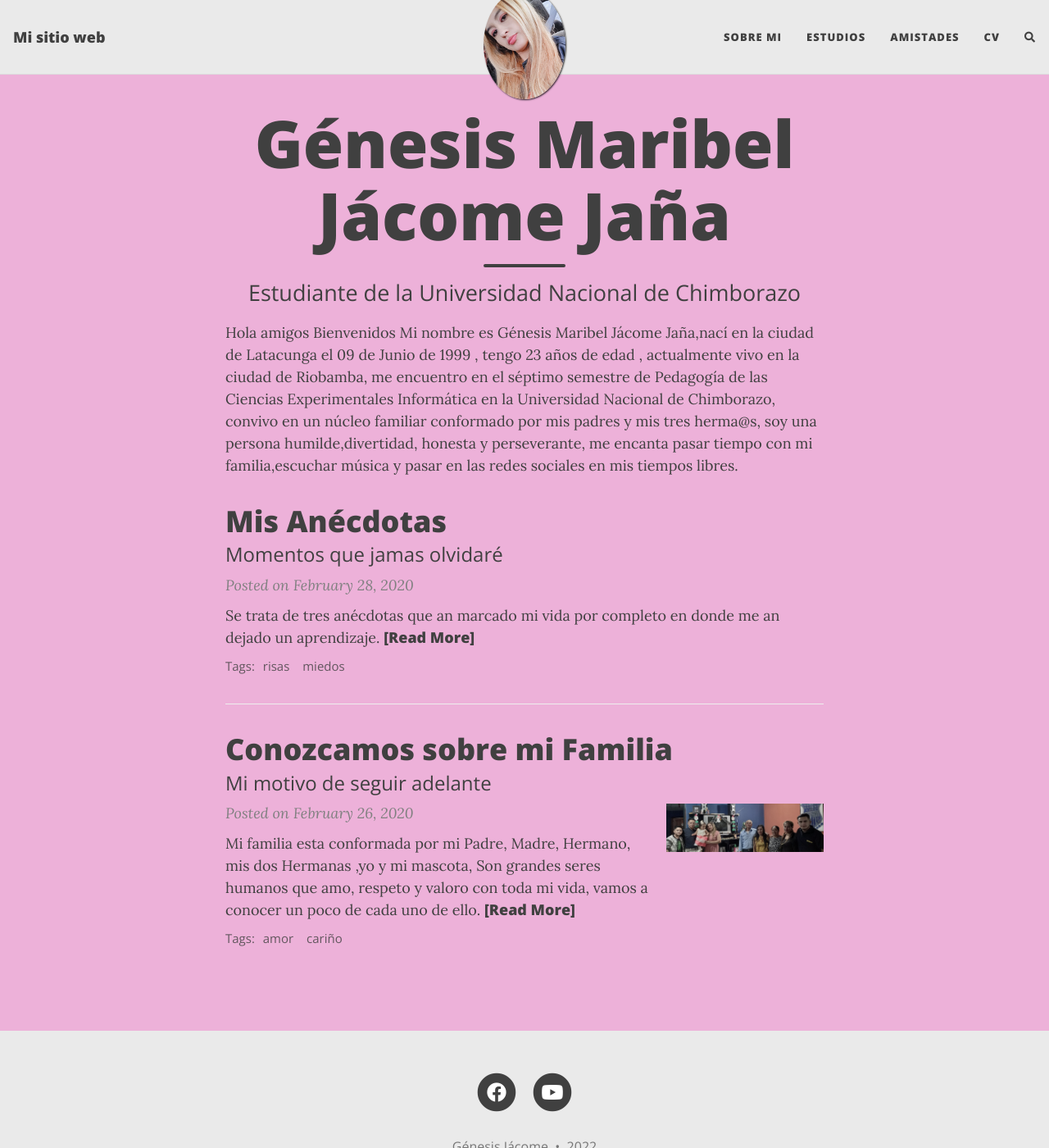
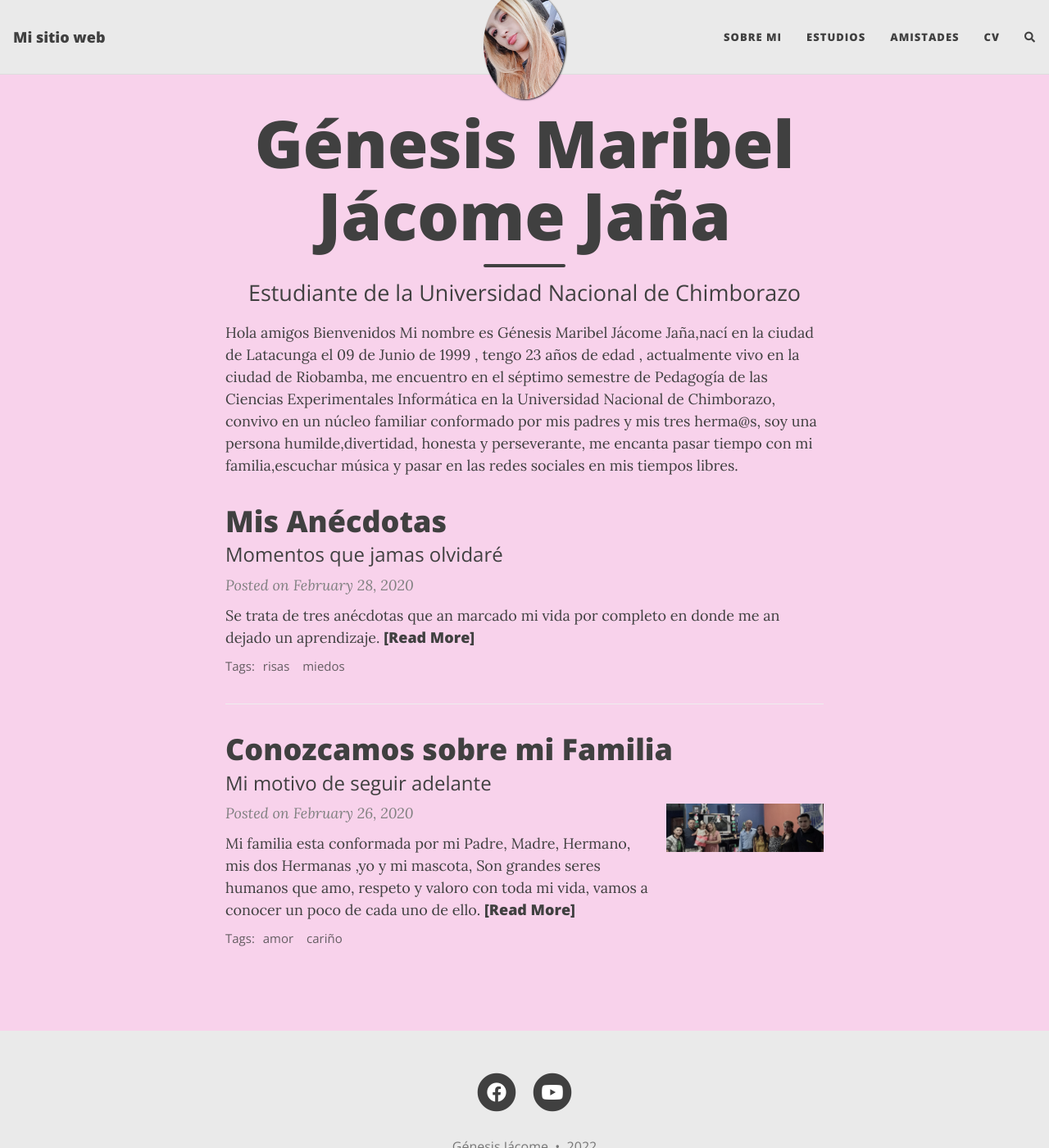
Before and after one commit to gmaribelj/gmaribelj.github.io, a Jekyll site: the page built from index.html, in a window 1280 px wide and 1400 px high. Shown: the whole window at 82% size. Built offline with Jekyll 4.4.1, drawn with Linux system fonts in a browser that asks for light colours; nearby versions of some CDN libraries; the list of posts is cut into pages by our own code; comment, search, counter and statistics services are not loaded.

Commit message:
Update cssindex.css

```diff
--- a/assets/css/cssindex.css
+++ b/assets/css/cssindex.css
@@ -1,3 +1,3 @@
 body{
-    background-color: rgba(233, 157, 207, 0.788);
+    background-color: rgba(247, 199, 230, 0.788);
 }
```
